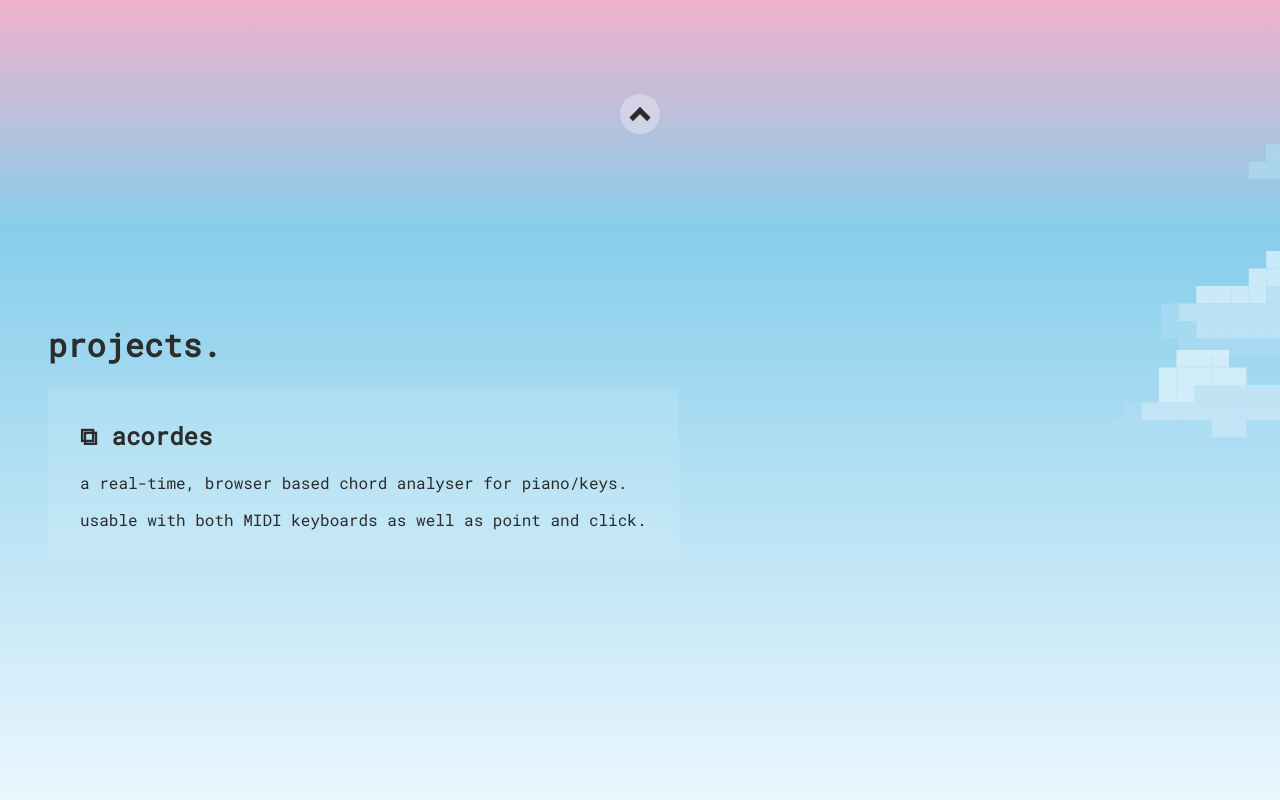
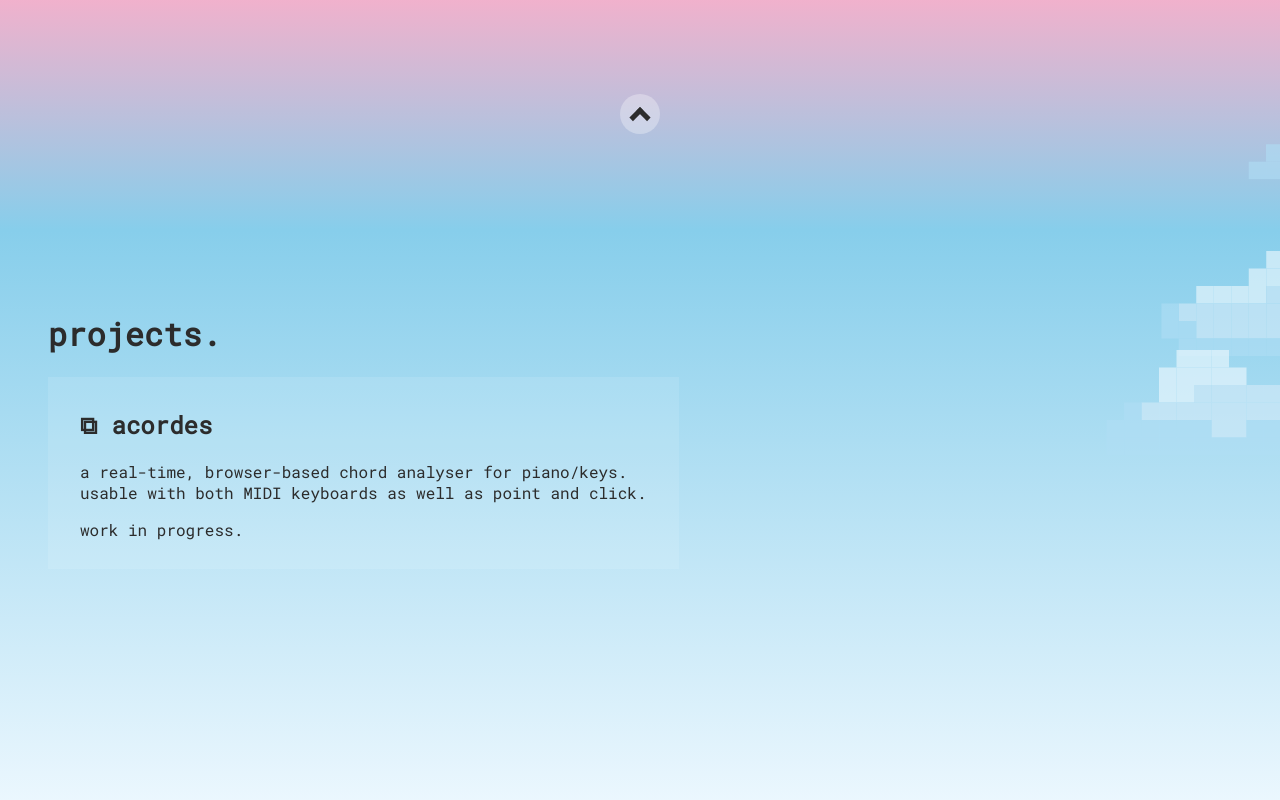
Before and after one commit to charlyflynn/charlyflynn.github.io, a SvelteKit app: page / in a window 1280 px wide. Shown: the part 770-1570 px from the top of the page. Built offline with nearby package versions, Linux system fonts and the light colour scheme.

Commit message:
update project wording and link formation

```diff
--- a/src/routes/+page.svelte
+++ b/src/routes/+page.svelte
@@ -10,8 +10,10 @@
 		<p>my name is Charly.</p>
 		<p>i'm a software engineer and musician based in London.</p>
 		<div class="nav-container">
-			<a href="https://github.com/charlyflynn" target="_blank" rel="noreferrer">⧉ github</a>
-			<a href="https://www.linkedin.com/in/flynnch" target="_blank" rel="noreferrer">
+			<a class="link" href="https://github.com/charlyflynn" target="_blank" rel="noreferrer"
+				>⧉ github</a
+			>
+			<a class="link" href="https://www.linkedin.com/in/flynnch" target="_blank" rel="noreferrer">
 				⧉ linkedin
 			</a>
 		</div>
@@ -23,10 +25,19 @@
 	<Clouds />
 	<div class="flex content">
 		<h1>projects.</h1>
-		<a href="https://acordes.netlify.app" target="_blank" rel="noreferrer" style="text-align: left">
+		<a
+			class="link"
+			href="https://acordes.netlify.app"
+			target="_blank"
+			rel="noreferrer"
+			style="text-align: left"
+		>
 			<h2>⧉ acordes</h2>
-			<p>a real-time, browser based chord analyser for piano/keys.</p>
-			<p>usable with both MIDI keyboards as well as point and click.</p>
+			<p>
+				a real-time, browser-based chord analyser for piano/keys.<br />usable with both MIDI
+				keyboards as well as point and click.
+			</p>
+			<p>work in progress.</p>
 		</a>
 	</div>
 </div>
@@ -73,7 +84,7 @@
 			align-items: flex-start;
 		}
 	}
-	a {
+	.link {
 		box-sizing: border-box;
 		padding: 0.8em 2em;
 		min-width: 180px;
```
